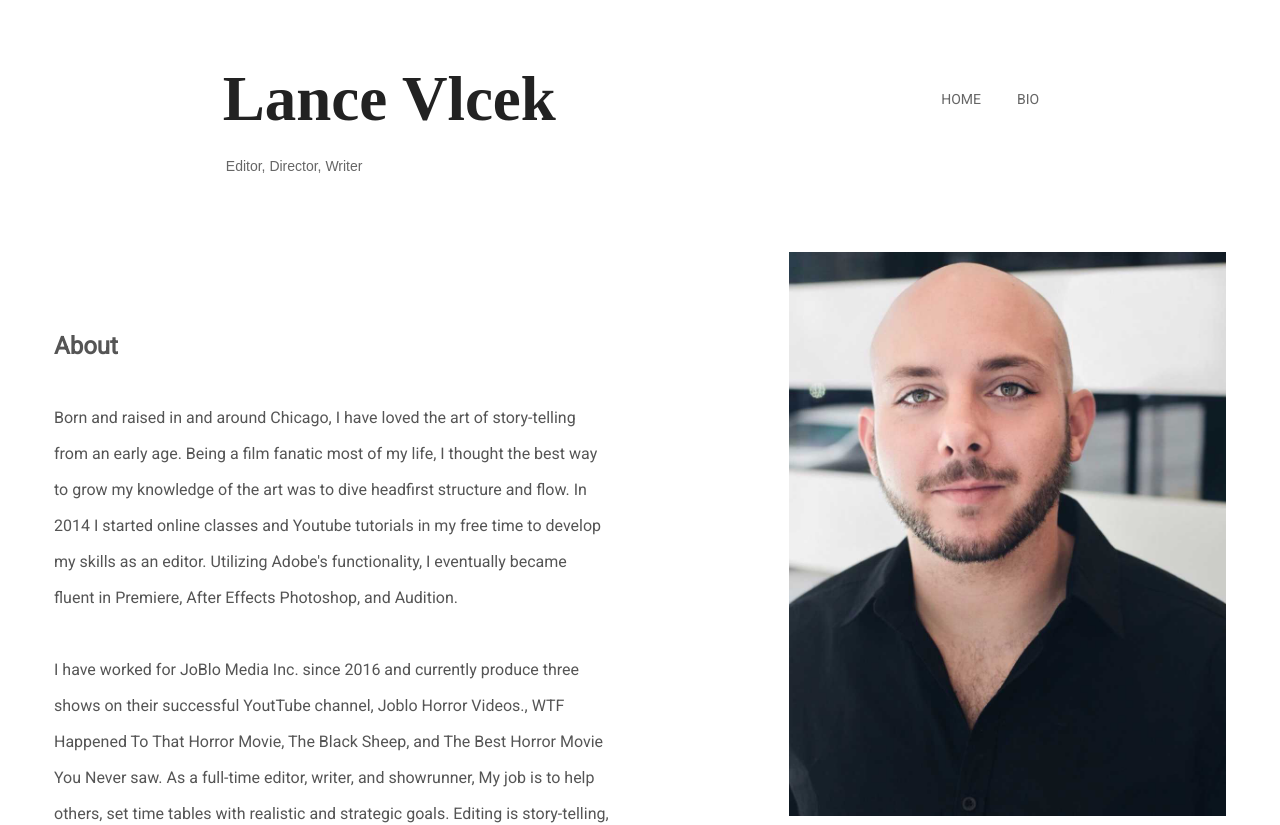
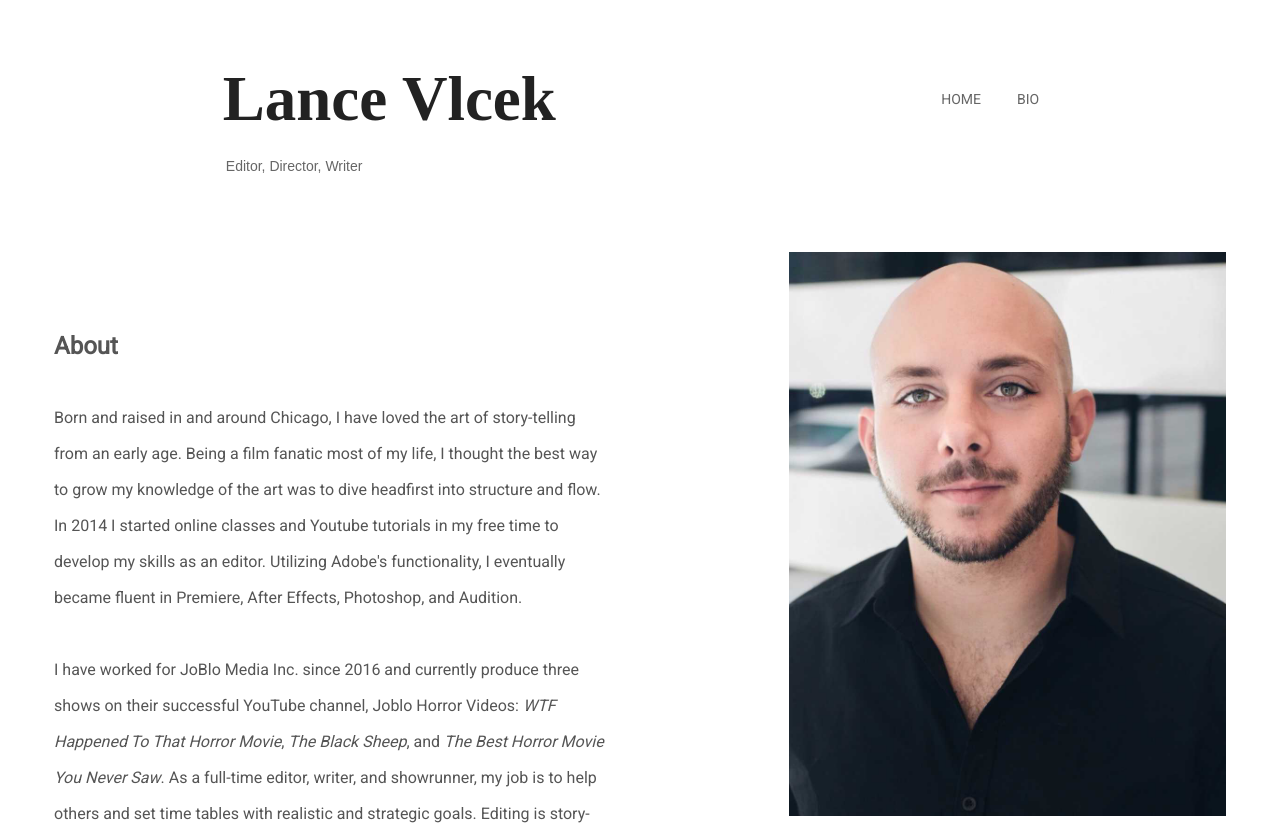
Before and after one commit to mjcapecci/nextjs-film-portfolio, a Next.js app: page /bio in a window 1280 px wide. Shown: the top 825 px of the page. Built offline with nearby package versions, Linux system fonts and the light colour scheme; a web font is replaced by a local one.

Commit message:
updates bio text

```diff
--- a/pages/bio.js
+++ b/pages/bio.js
@@ -17,23 +17,24 @@ const Bio = () => {
               Born and raised in and around Chicago, I have loved the art of
               story-telling from an early age. Being a film fanatic most of my
               life, I thought the best way to grow my knowledge of the art was
-              to dive headfirst structure and flow. In 2014 I started online
-              classes and Youtube tutorials in my free time to develop my skills
-              as an editor. Utilizing Adobe's functionality, I eventually became
-              fluent in Premiere, After Effects Photoshop, and Audition.
+              to dive headfirst into structure and flow. In 2014 I started
+              online classes and Youtube tutorials in my free time to develop my
+              skills as an editor. Utilizing Adobe's functionality, I eventually
+              became fluent in Premiere, After Effects, Photoshop, and Audition.
             </p>
             <p>
               I have worked for JoBlo Media Inc. since 2016 and currently
-              produce three shows on their successful YoutTube channel, Joblo
-              Horror Videos., WTF Happened To That Horror Movie, The Black
-              Sheep, and The Best Horror Movie You Never saw. As a full-time
-              editor, writer, and showrunner, My job is to help others, set time
+              produce three shows on their successful YouTube channel, Joblo
+              Horror Videos: <i>WTF Happened To That Horror Movie</i>,{' '}
+              <i>The Black Sheep</i>, and{' '}
+              <i>The Best Horror Movie You Never Saw</i>. As a full-time editor,
+              writer, and showrunner, my job is to help others and set time
               tables with realistic and strategic goals. Editing is
               story-telling, and you must think about every angle to best
               communicate the idea and overcome any hurdle you may encounter. I
-              believe you must put your drive and passion first and deliver
-              quality and consistency at any cost. Life is too short not to give
-              it your all.
+              believe you must put drive and passion first and deliver quality
+              and consistency at any cost. Life is too short not to give your
+              all.
             </p>
           </div>
         </div>
```
